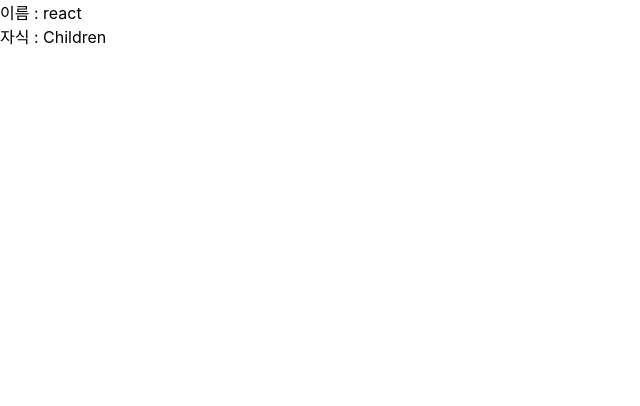
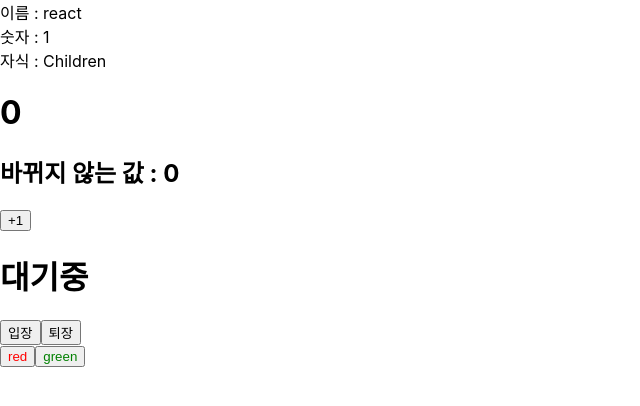
Before and after one commit to joohongkim1/react-basic, a React (Create React App) app: page / in a window 1280 px wide. Shown: the top 406 px of the page, without its empty margins (0-640 px from the left). Built offline with nearby package versions, Linux system fonts and the light colour scheme.

Commit message:
props, state, hooks

```diff
--- a/src/App.js
+++ b/src/App.js
@@ -1,10 +1,14 @@
 import React from 'react';
+import Counter from './Counter';
 import MyComponent from './MyComponent';
+import Say from './Say';
 
 const App = () => {
   return (
     <div>
-      <MyComponent>Children</MyComponent>
+      <MyComponent favoriteNumber={1}>Children</MyComponent>
+      <Counter />
+      <Say />
     </div>
   );
 };
--- /dev/null
+++ b/src/Counter.js
@@ -0,0 +1,50 @@
+import React from 'react';
+
+class Counter extends React.Component {
+  //   constructor(props) {
+  //     super(props);
+
+  //     this.state = {
+  //       number: 0,
+  //       fixedNumber: 0,
+  //     };
+  //   }
+  // 생성자를 사용하지 않고도 state 설정 가능
+  state = {
+    number: 0,
+    fixedNumber: 0,
+  };
+
+  render() {
+    const { number, fixedNumber } = this.state;
+    return (
+      <div>
+        <h1>{number}</h1>
+        <h2>바뀌지 않는 값 : {fixedNumber}</h2>
+
+        <button
+          onClick={() => {
+            // this.setState((prevState) => ({
+            //   number: prevState.number + 1,
+            // }));
+
+            // this.setState((prevState) => {
+            //   return {
+            //     number: prevState.number + 1,
+            //   };
+            // });
+            // 2번째 인자로 콜백 함수 등록 가능
+            this.setState({ number: number + 1 }, () => {
+              console.log('setState 호출');
+              console.log(this.state);
+            });
+          }}
+        >
+          +1
+        </button>
+      </div>
+    );
+  }
+}
+
+export default Counter;
--- a/src/MyComponent.js
+++ b/src/MyComponent.js
@@ -1,17 +1,46 @@
 import React from 'react';
+import PropTypes from 'prop-types';
 
-const MyComponent = ({ name, children }) => {
-  return (
-    <div>
-      이름 : {name}
-      <br></br>
-      자식 : {children}
-    </div>
-  );
-};
+// const MyComponent = ({ name, favoriteNumber, children }) => {
+//   return (
+//     <div>
+//       이름 : {name}
+//       <br></br>
+//       자식 : {children}
+//       <br />
+//       숫자 : {favoriteNumber}
+//     </div>
+//   );
+// };
+
+class MyComponent extends React.Component {
+  static defaultProps = {
+    name: 'default name',
+  };
+
+  static propTypes = {
+    name: PropTypes.string,
+    favoriteNumber: PropTypes.number.isRequired,
+  };
+  render() {
+    const { name, favoriteNumber, children } = this.props;
+    return (
+      <div>
+        이름 : {name} <br />
+        숫자 : {favoriteNumber} <br />
+        자식 : {children}
+      </div>
+    );
+  }
+}
 
 MyComponent.defaultProps = {
   name: 'react',
 };
 
+MyComponent.propTypes = {
+  name: PropTypes.string,
+  favoriteNumber: PropTypes.number.isRequired,
+};
+
 export default MyComponent;
--- /dev/null
+++ b/src/Say.js
@@ -0,0 +1,26 @@
+import React, { useState } from 'react';
+
+const Say = () => {
+  const [message, setMessage] = useState('대기중');
+  const onClickEnter = () => setMessage('HI');
+  const onClickLeave = () => setMessage('Bye');
+
+  const [color, setColor] = useState('black');
+
+  return (
+    <div>
+      <h1 style={{ color }}>{message}</h1>
+      <button onClick={onClickEnter}>입장</button>
+      <button onClick={onClickLeave}>퇴장</button>
+      <br />
+      <button style={{ color: 'red' }} onClick={() => setColor('red')}>
+        red
+      </button>
+      <button style={{ color: 'green' }} onClick={() => setColor('green')}>
+        green
+      </button>
+    </div>
+  );
+};
+
+export default Say;
```
